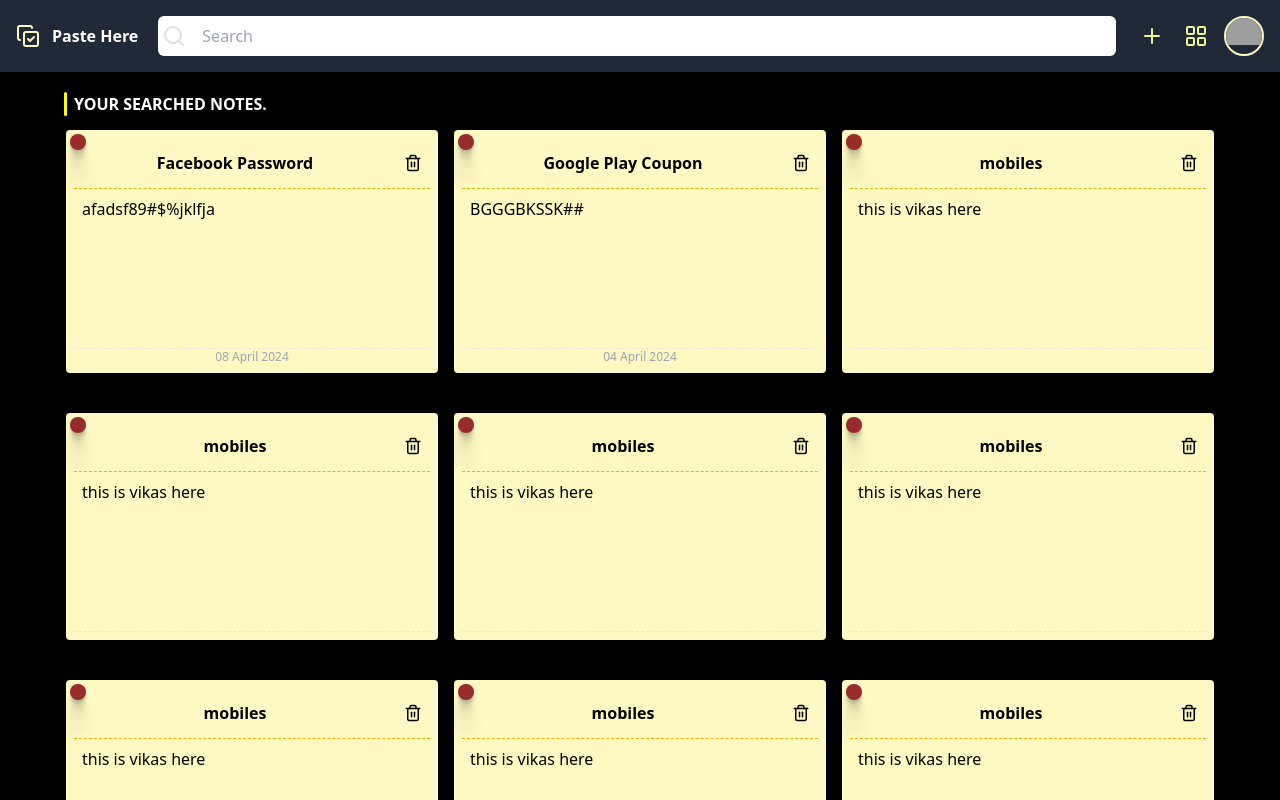
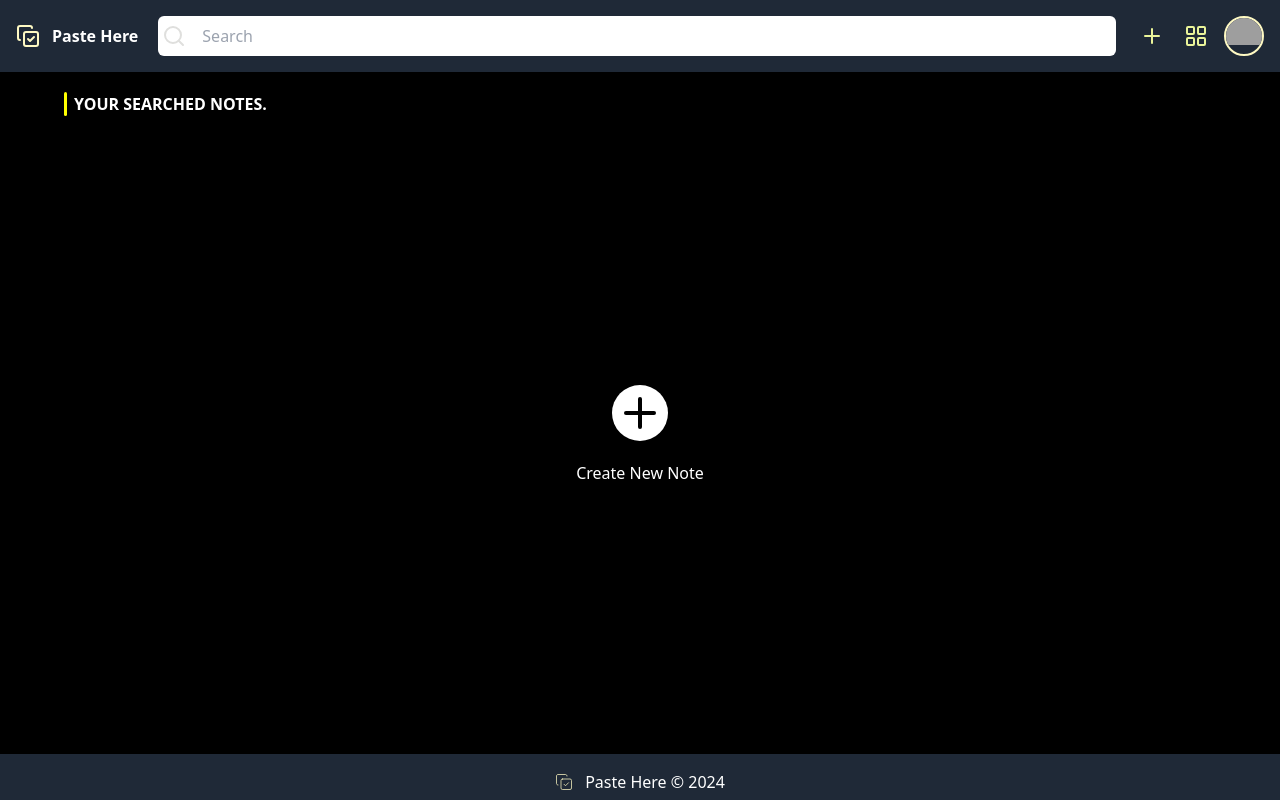
Before and after one commit to vkskumarthakur/PasteNotes-Redux, a React (Vite) app: page /search/1 in a window 1280 px wide. Shown: the top 800 px of the page. Built offline with nearby package versions, Linux system fonts and the light colour scheme; grey boxes are pictures that could not be loaded.

Commit message:
static data remove for notes cards and now data is being added from user add notes modal

```diff
--- a/src/components/Cards.jsx
+++ b/src/components/Cards.jsx
@@ -1,13 +1,20 @@
-import React from "react";
+import React, { useState } from "react";
 import { useDispatch, useSelector } from "react-redux";
 import { globalAction } from "../Redux/action";
 import toast from "react-hot-toast";
+import TodoModal from "./ToDoModal";
+
 
 const Cards = () => {
   const dispatch = useDispatch();
   const { todolist, viewType } = useSelector((state) => state.todo);
+  const [isModalOpen, setIsModalOpen] = useState(false); // Modal state
 
   console.log(viewType, "viewType");
+
+  const handleAddTodo = () => {
+    setIsModalOpen(true); // Open the modal
+  };
 
   const handleDeleteTodo = (id) => {
     dispatch(globalAction("DELETE_TO_DO", { id }));
@@ -30,8 +37,38 @@ const Cards = () => {
     viewType === "grid"
       ? "flex gap-3 justify-start flex-wrap lg:flex-row md:flex-col"
       : "flex gap-3 justify-start flex-wrap flex-col";
+
   return (
     <>
+      {todolist.length === 0 ? (
+        <div>
+          {/* <p className="text-center mt-4 text-gray-500 mt-3">No cards to display - add a new one</p> */}
+          <div className="w-auto  flex items-center justify-center flex-col mt-5 gap-5"  style={{ minHeight: `calc(100vh - 56px - 72px - 54px - 20px)` }}>
+            <div
+              className="note-add-icon bg-white hover:bg-[#f8f6f7] rounded-full cursor-pointer group transition-all hover:scale-110 p-1"
+              title="Paste a new note"
+              onClick={handleAddTodo}
+            >
+              <svg
+                xmlns="http://www.w3.org/2000/svg"
+                width="48"
+                height="48"
+                viewBox="0 0 24 24"
+                fill="none"
+                stroke="#000000"
+                strokeWidth="2"
+                strokeLinecap="round"
+                strokeLinejoin="round"
+                className="lucide lucide-plus group-hover:stroke-yellow-500"
+              >
+                <path d="M5 12h14" />
+                <path d="M12 5v14" />
+              </svg>
+            </div>
+            <p className="text-white">Create New Note</p>
+          </div>
+          </div>
+      ) : (
         <div className={dynamicListWrapperClassName}>
           {todolist.map((notes, key) => (
             <div
@@ -45,7 +82,7 @@ const Cards = () => {
                     className="rounded-full cursor-pointer group transition-all delay-75 p-2 hover:bg-white"
                     title="Delete Note"
                     onClick={() => {
-                    handleUpdateTodo(notes.id);
+                      handleDeleteTodo(notes.id);
                     }}
                   >
                     <svg
@@ -82,6 +119,8 @@ const Cards = () => {
             </div>
           ))}
         </div>
+      )}
+      <TodoModal isOpen={isModalOpen} onClose={() => setIsModalOpen(false)} />
     </>
   );
 };
--- a/src/components/NotesData.jsx
+++ b/src/components/NotesData.jsx
@@ -1,55 +1,55 @@
 const notesdata = [
-  {
-    id: 1,
-    title: "Facebook Password",
-    content: "afadsf89#$%jklfja",
-    created: "08 April 2024",
-  },
-  {
-    id: 2,
-    title: "Google Play Coupon",
-    content: "BGGGBKSSK##",
-    created: "04 April 2024",
-  },
-  {
-    id: 3,
-    title: "mobiles",
-    content: "this is vikas here",
-  },
-  {
-    id: 4,
-    title: "mobiles",
-    content: "this is vikas here",
-  },
-  {
-    id: 5,
-    title: "mobiles",
-    content: "this is vikas here",
-  },
-  {
-    id: 6,
-    title: "mobiles",
-    content: "this is vikas here",
-  },
-  {
-    id: 7,
-    title: "mobiles",
-    content: "this is vikas here",
-  },
-  {
-    id: 8,
-    title: "mobiles",
-    content: "this is vikas here",
-  },
-  {
-    id: 9,
-    title: "mobiles",
-    content: "this is vikas here",
-  },
-  {
-    id: 10,
-    title: "mobiles",
-    content: "this is vikas here",
-  },
+  // {
+  //   id: 1,
+  //   title: "Facebook Password",
+  //   content: "afadsf89#$%jklfja",
+  //   created: "08 April 2024",
+  // },
+  // {
+  //   id: 2,
+  //   title: "Google Play Coupon",
+  //   content: "BGGGBKSSK##",
+  //   created: "04 April 2024",
+  // },
+  // {
+  //   id: 3,
+  //   title: "mobiles",
+  //   content: "this is vikas here",
+  // },
+  // {
+  //   id: 4,
+  //   title: "mobiles",
+  //   content: "this is vikas here",
+  // },
+  // {
+  //   id: 5,
+  //   title: "mobiles",
+  //   content: "this is vikas here",
+  // },
+  // {
+  //   id: 6,
+  //   title: "mobiles",
+  //   content: "this is vikas here",
+  // },
+  // {
+  //   id: 7,
+  //   title: "mobiles",
+  //   content: "this is vikas here",
+  // },
+  // {
+  //   id: 8,
+  //   title: "mobiles",
+  //   content: "this is vikas here",
+  // },
+  // {
+  //   id: 9,
+  //   title: "mobiles",
+  //   content: "this is vikas here",
+  // },
+  // {
+  //   id: 10,
+  //   title: "mobiles",
+  //   content: "this is vikas here",
+  // },
 ];
 export default notesdata;
--- a/src/components/ToDoModal.jsx
+++ b/src/components/ToDoModal.jsx
@@ -22,13 +22,15 @@ const TodoModal = ({ isOpen, onClose }) => {
     );
     toast.success("New to-do added");
     onClose();
+    setTitle = ("");
+    setContent = ("");
   };
 
   if (!isOpen) return null;
 
   return (
     <div className="fixed inset-0 bg-black bg-opacity-50 flex items-center justify-center z-50">
-      <div className="bg-yellow-100 p-4 rounded-md w-[60%] m-auto min-h-60">
+      <div className="bg-yellow-100 p-4 rounded-md w-[30%] m-auto min-h-60">
         <div className="card-title font-bold border-b border-dashed border-yellow-500 flex justify-start items-center gap-3 py-3">
         <svg
                 xmlns="http://www.w3.org/2000/svg"
@@ -49,7 +51,7 @@ const TodoModal = ({ isOpen, onClose }) => {
         </div>
         <form onSubmit={handleSubmit}>
           <div className="py-4">
-            <label className="block text-sm font-medium text-gray-700 pb-2"> Note Title </label>
+            <label className="block text-base font-medium text-gray-700 pb-2"> Note Title </label>
             <input
               type="text"
               className="mt-1 block w-full border-0 outline-none rounded-md py-2 px-3"
@@ -59,7 +61,7 @@ const TodoModal = ({ isOpen, onClose }) => {
             />
           </div>
           <div className="py-4">
-            <label className="block text-sm font-medium text-gray-700 pb-2"> Note </label>
+            <label className="block text-base font-medium text-gray-700 pb-2"> Note </label>
             <textarea
               className="mt-1 block w-full border-0 outline-none py-2 px-3"
               value={content}
```
Lines whose indentation alone changed are shown as unchanged.
